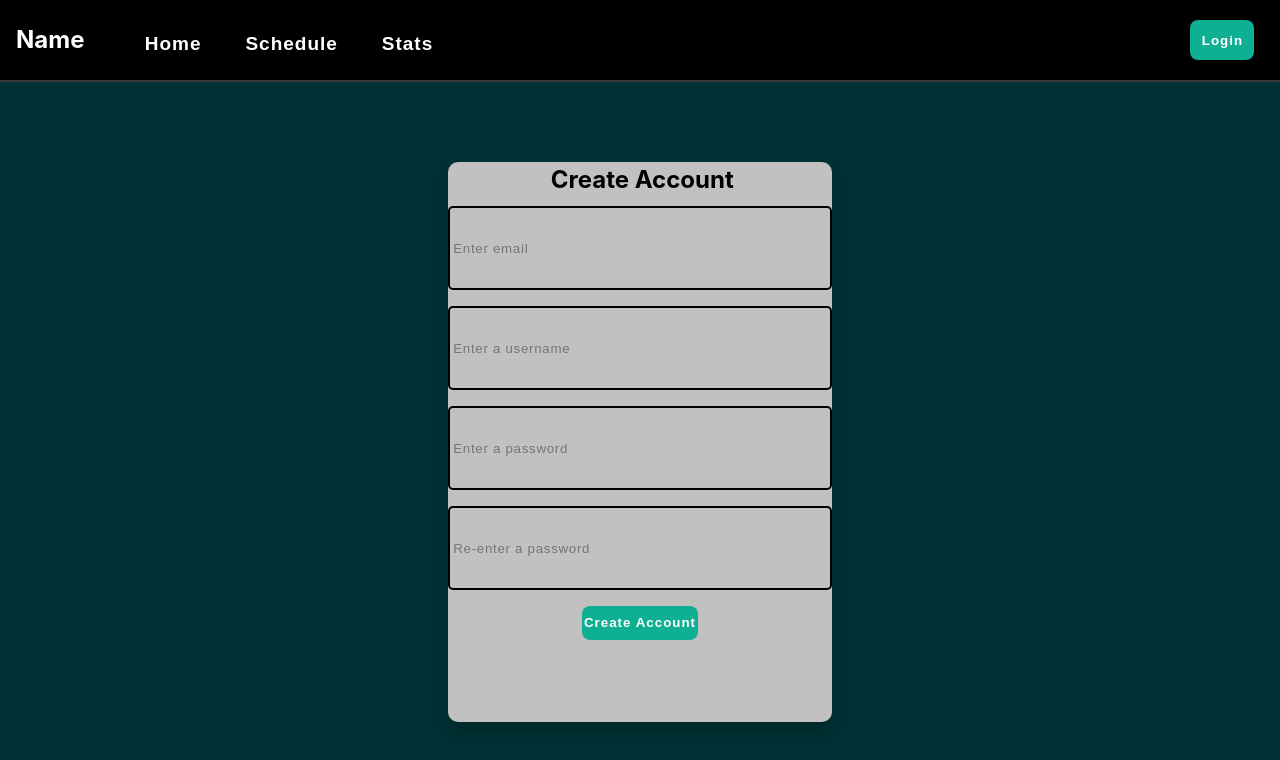
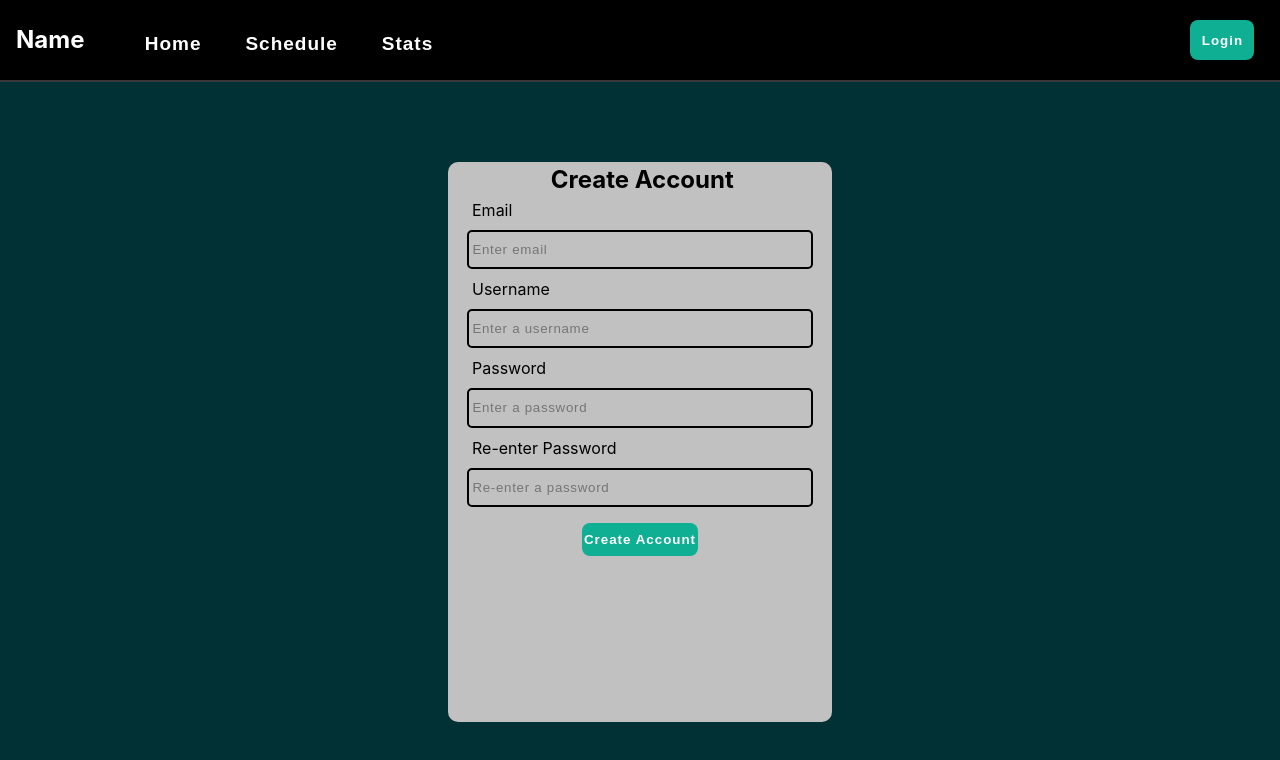
Before and after one commit to TheBigTig24/fantasy, a React (Vite) app in the folder client/: page /createAcc in a window 1280 px wide. Shown: the top 760 px of the page. Built offline with nearby package versions, Linux system fonts and the light colour scheme.

Commit message:
workin on it

```diff
--- a/client/src/pages/CreateAcc.tsx
+++ b/client/src/pages/CreateAcc.tsx
@@ -13,13 +13,8 @@ const CreateAcc = () => {
     const [password, setPassword] = useState<string>("");
     const [password2, setPassword2] = useState<string>("");
 
-    const [currTime, setCurrTime] = useState<string>(new Date().toISOString());
-    const timeInterval = setInterval(getTime, 1000)
-    function getTime() {
-        setCurrTime(new Date().toISOString());
-    }
-
     const handleForm = () => {
+        try {
             const errMsg = document.getElementById('error-msg')
             if (errMsg) {
                 if (email == "" || username == "" || password == "" || password2 == "") {
@@ -34,38 +29,52 @@ const CreateAcc = () => {
                     errMsg.innerHTML = "Password must contain special character"
                 } else {
                     errMsg.innerHTML = "";
-                const reqBody = {"email": email, "password": password, "username": username, "createdAt": currTime};
-
-                fetch("/api/users/addOne", {
-                    "method": "PUT",
+                    const reqBody = {"email": email, "password": password, "username": username};
+                    const uri = "http://localhost:8080/api/v1/auth/signup";
+                    fetch(uri, {
+                        "method": "POST",
                         "mode": "cors",
                         "headers": {
                             'Content-Type': 'application/json',
-                        'x-api-key': 'BigTig',
                         },
                         "body": JSON.stringify(reqBody)
                     }).then((res) => {
-                    return res.json()
+                        if (res.status == 200) {
+                            return res.json();
+                        } else {
+                            errMsg.innerHTML = "Unable to create account.";
+                            console.error("Unable to create account.");
+                        }
                     }).then((res) => {
-                    if (res.msg == "User has been added successfully") {
-                        navigate('/')
+                        if (res) {
+                            navigate('/home');
+                        } else {
+                            alert()
+                            errMsg.innerHTML = "Incorrect username or password.";
                         }
                     }).catch((error) => {
                         console.log(error)
                     })
                 }
             }
+        } catch (e) {
+            console.error(e);
+        }
     }
 
     return (<>
         <NavBar />
         <div id="container">
-            <div id="login-box">
+            <div id="create-box">
                 <h2>Create Account</h2>
+                <span>Email</span>
                 <input onChange={(e) => setEmail(e.target.value)} placeholder="Enter email" type="email"></input>
+                <span>Username</span>
                 <input onChange={(e) => setUsername(e.target.value)} placeholder="Enter a username"></input>
-                <input onChange={(e) => setPassword(e.target.value)} placeholder="Enter a password"></input>
-                <input onChange={(e) => setPassword2(e.target.value)} placeholder="Re-enter a password"></input>
+                <span>Password</span>
+                <input onChange={(e) => setPassword(e.target.value)} placeholder="Enter a password" type="password"></input>
+                <span>Re-enter Password</span>
+                <input onChange={(e) => setPassword2(e.target.value)} placeholder="Re-enter a password" type="password"></input>
                 <button id="sign-in" onClick={handleForm}>Create Account</button>
                 <p id="error-msg"></p>
             </div>
--- /dev/null
+++ b/client/src/pages/Verification.tsx
@@ -0,0 +1,5 @@
+const Verification = () => {
+
+};
+
+export default Verification;
--- a/client/src/styles/createAcc.css
+++ b/client/src/styles/createAcc.css
@@ -5,3 +5,30 @@
 #sign-in:hover {
     background-color: #064339;
 }
+
+#create-box {
+    width: 30vw;
+    height: 70vh;
+    background-color: rgb(193, 193, 193);
+    border-radius: 10px;
+    box-shadow: 0 8px 16px rgba(0, 0, 0, 0,2);
+    display: flex;
+    flex-direction: column;
+    align-items: center;
+}
+
+#create-box input {
+    width: 90%;
+    height: 7%;
+    margin: .5rem 0;
+    border: 2px solid black;
+    border-radius: 5px;
+    padding: 0 .2rem;
+    letter-spacing: .7px;
+    box-sizing: border-box;
+}
+
+#create-box span {
+    align-self: flex-start;
+    margin-left: 1.5rem;
+}
--- a/client/src/styles/login.css
+++ b/client/src/styles/login.css
@@ -22,7 +22,7 @@
     margin: .5rem 0 0 0;
 }
 
-input {
+.da_inputs input {
     width: 100%;
     height: 15%;
     margin: .5rem 0;
--- a/client/src/styles/schedule.css
+++ b/client/src/styles/schedule.css
@@ -19,3 +19,7 @@
     margin: auto;
     overflow-y: scroll;
 }
+
+#schedule-inner-container::-webkit-scrollbar {
+    display: none;
+}
```
Lines whose indentation alone changed are shown as unchanged.
